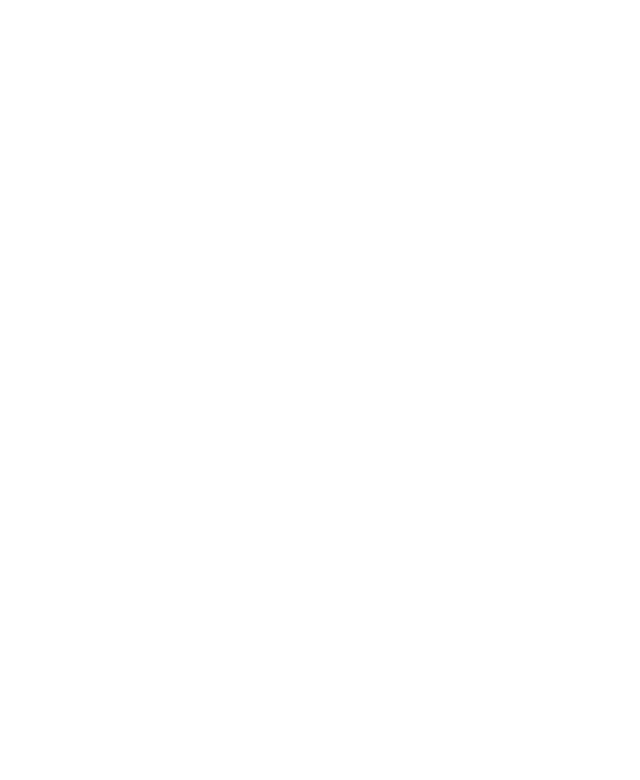
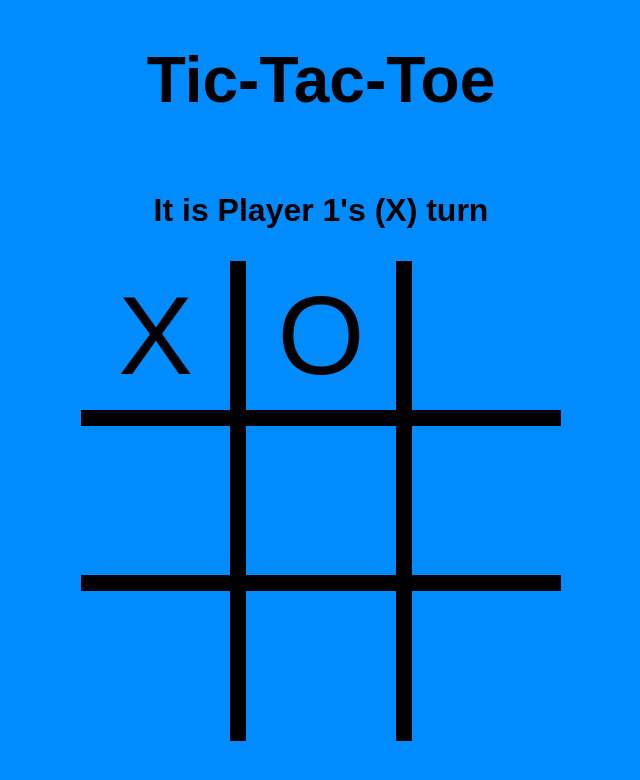
Before and after one commit to Ghost-Mechanic/tic-tac-toe, a plain HTML site: page index.html in a window 1280 px wide. Shown: the whole page, without its empty margins (319-959 px from the left). Drawn offline with Linux system fonts and the light colour scheme.

Commit message:
Added HTML structure and CSS styling to elements

```diff
--- a/index.html
+++ b/index.html
@@ -7,7 +7,21 @@
     <title>Tic-Tac-Toe</title>
 </head>
 <body>
-
+    <div class="main">
+        <h1 class="title">Tic-Tac-Toe</h1>
+        <h3 class="turn">It is <span class="player">Player 1's (X)</span> turn</h3>
+        <div class="board">
+            <div class="box" data-index="0">X</div>
+            <div class="box" data-index="1">O</div>
+            <div class="box" data-index="2"></div>
+            <div class="box" data-index="3"></div>
+            <div class="box" data-index="4"></div>
+            <div class="box" data-index="5"></div>
+            <div class="box" data-index="6"></div>
+            <div class="box" data-index="7"></div>
+            <div class="box" data-index="8"></div>
+        </div>
+    </div>
     <script src="javascript.js"></script>
 </body>
 </html>
--- a/styles.css
+++ b/styles.css
@@ -0,0 +1,43 @@
+body {
+    margin: 0;
+    min-height: 100vh;
+    font-family:Arial, Helvetica, sans-serif;
+    background-color: rgb(0, 140, 255);
+}
+
+.main {
+    display: flex;
+    flex-direction: column;
+    align-items: center;
+}
+
+.title {
+    font-size: 4rem;
+}
+
+.turn {
+    font-size: 2rem;
+}
+
+.board {
+    display: grid;
+    grid-template-columns: repeat(3, 1fr);
+    grid-template-rows: repeat(3, 1fr);
+    width: 60vh;
+    height: 60vh;
+    gap: 2vh;
+    background-color: black;
+}
+
+.box {
+    border: none;
+    background-color: rgb(0, 140, 255);
+    display: flex;
+    align-items: center;
+    justify-content: center;
+    font-size: 14vh;
+}
+
+.box:hover {
+    cursor: default;
+}
```
